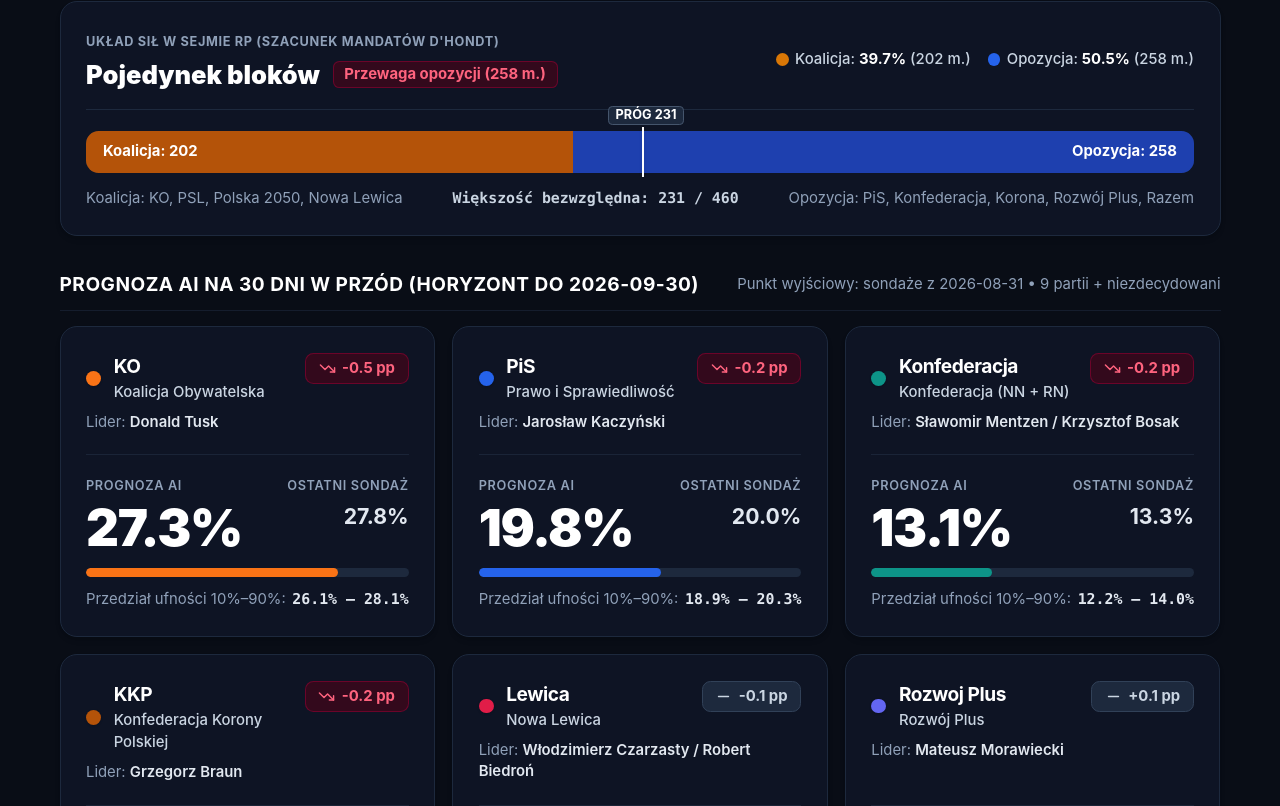
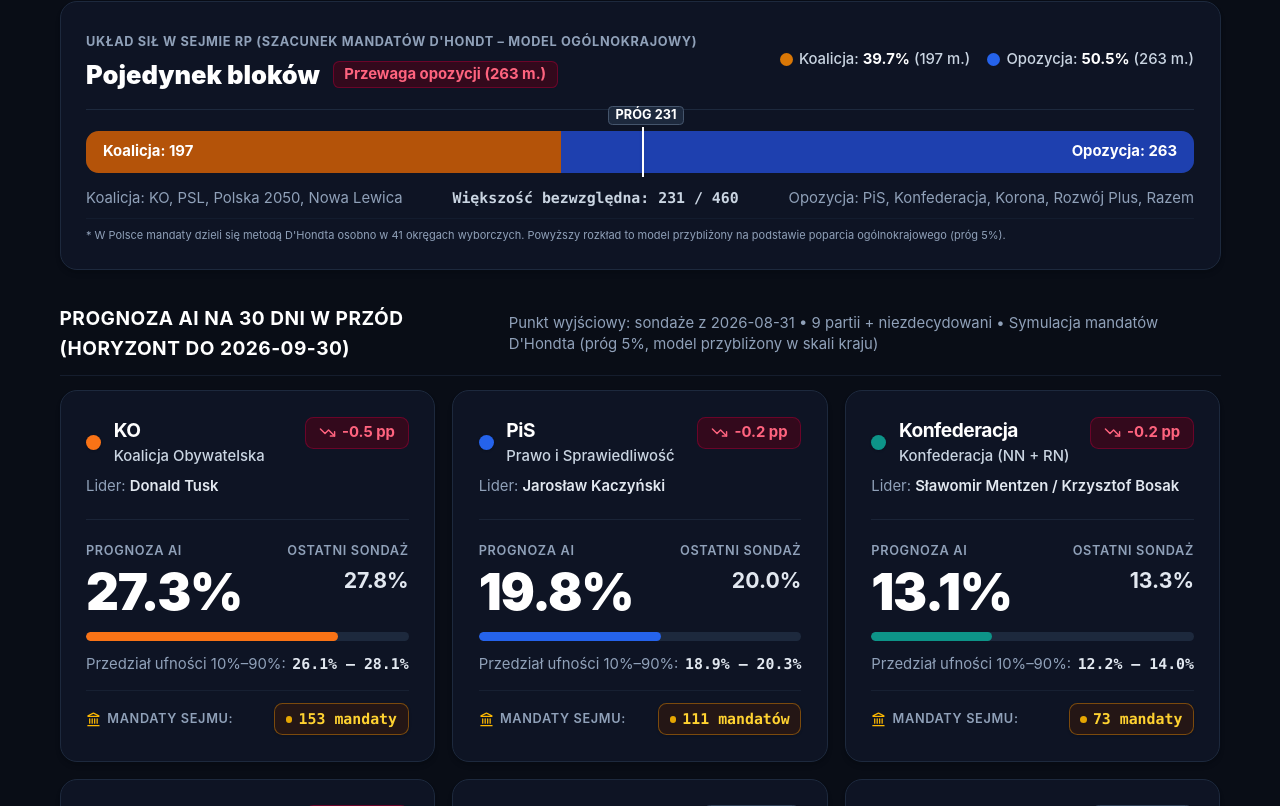
Before and after one commit to takzen/election-pulse-timesfm, a Next.js app in the folder web/: page / in a window 1280 px wide. Shown: the part 294-1100 px from the top of the page. Built offline with nearby package versions, Linux system fonts and the light colour scheme.

Commit message:
Add D'Hondt parliamentary seat simulation to party cards and majority bar

```diff
--- a/web/app/page.tsx
+++ b/web/app/page.tsx
@@ -8,9 +8,13 @@
 import { TwitterCardExport } from "@/components/TwitterCardExport";
 import { AdSidebar } from "@/components/AdSidebar";
 import { Activity, Calendar, ExternalLink } from "lucide-react";
+import { calculateDhondtSeats } from "@/lib/dhondt";
 
 export default function Home() {
   const { metadata, parties_meta, history, forecast_chart } = forecastsData;
+
+  // Parliamentary seat distribution (D'Hondt method, 5% statutory threshold)
+  const parliament = calculateDhondtSeats(parties_meta as any);
 
   // Governing coalition: KO + PSL + Polska 2050 + Nowa Lewica
   const coalitionTotal = roundOne(
@@ -70,6 +74,8 @@
           <MajorityBar
             coalitionTotal={coalitionTotal}
             oppositionTotal={oppositionTotal}
+            coalitionSeats={parliament.coalitionSeats}
+            oppositionSeats={parliament.oppositionSeats}
           />
         </section>
 
@@ -80,13 +86,19 @@
               Prognoza AI na 30 dni w przód (horyzont do {metadata.target_date})
             </h2>
             <p className="text-xs sm:text-sm text-slate-400">
-              Punkt wyjściowy: sondaże z {metadata.cutoff_date} • 9 partii + niezdecydowani
+              Punkt wyjściowy: sondaże z {metadata.cutoff_date} • 9 partii + niezdecydowani • Symulacja mandatów D&apos;Hondta (próg 5%, model przybliżony w skali kraju)
             </p>
           </div>
 
           <div className="grid w-full grid-cols-1 sm:grid-cols-2 lg:grid-cols-3 2xl:grid-cols-5 gap-4">
             {Object.entries(parties_meta).map(([key, meta]) => (
-              <PartyCard key={key} partyKey={key} meta={meta as any} />
+              <PartyCard
+                key={key}
+                partyKey={key}
+                meta={meta as any}
+                seats={parliament.seatsByParty[key]}
+                isAboveThreshold={parliament.isAboveThreshold[key]}
+              />
             ))}
           </div>
         </section>
--- a/web/components/MajorityBar.tsx
+++ b/web/components/MajorityBar.tsx
@@ -5,13 +5,26 @@
 interface MajorityBarProps {
   coalitionTotal: number;
   oppositionTotal: number;
+  coalitionSeats?: number;
+  oppositionSeats?: number;
 }
 
-export function MajorityBar({ coalitionTotal, oppositionTotal }: MajorityBarProps) {
+export function MajorityBar({
+  coalitionTotal,
+  oppositionTotal,
+  coalitionSeats: propCoalitionSeats,
+  oppositionSeats: propOppositionSeats,
+}: MajorityBarProps) {
   // Polish Sejm majority calculation: 460 total seats, 231 needed to govern
   const totalVotes = coalitionTotal + oppositionTotal;
-  const coalitionSeats = totalVotes > 0 ? Math.round((coalitionTotal / totalVotes) * 460) : 230;
-  const oppositionSeats = 460 - coalitionSeats;
+  const coalitionSeats =
+    propCoalitionSeats !== undefined
+      ? propCoalitionSeats
+      : totalVotes > 0
+      ? Math.round((coalitionTotal / totalVotes) * 460)
+      : 230;
+  const oppositionSeats =
+    propOppositionSeats !== undefined ? propOppositionSeats : 460 - coalitionSeats;
   const hasMajority = coalitionSeats >= 231;
 
   return (
@@ -19,7 +32,7 @@
       <div className="flex flex-col gap-3 md:flex-row md:items-center md:justify-between border-b border-slate-800 pb-4">
         <div>
           <span className="text-xs font-bold tracking-wider text-slate-400 uppercase">
-            Układ sił w Sejmie RP (szacunek mandatów D&apos;Hondt)
+            Układ sił w Sejmie RP (szacunek mandatów D&apos;Hondt – model ogólnokrajowy)
           </span>
           <h3 className="mt-1 text-lg sm:text-2xl font-black text-white flex flex-wrap items-center gap-2 sm:gap-3">
             <span>Pojedynek bloków</span>
@@ -83,6 +96,10 @@
         <span className="font-mono text-slate-300 font-semibold">Większość bezwzględna: 231 / 460</span>
         <span>Opozycja: PiS, Konfederacja, Korona, Rozwój Plus, Razem</span>
       </div>
+
+      <div className="mt-2 text-[11px] text-slate-400 border-t border-slate-800/40 pt-2">
+        * W Polsce mandaty dzieli się metodą D&apos;Hondta osobno w 41 okręgach wyborczych. Powyższy rozkład to model przybliżony na podstawie poparcia ogólnokrajowego (próg 5%).
+      </div>
     </div>
   );
 }
--- a/web/components/PartyCard.tsx
+++ b/web/components/PartyCard.tsx
@@ -1,7 +1,7 @@
 "use client";
 
 import React from "react";
-import { TrendingUp, TrendingDown, Minus } from "lucide-react";
+import { TrendingUp, TrendingDown, Minus, Landmark } from "lucide-react";
 
 interface PartyMeta {
   name: string;
@@ -16,9 +16,21 @@
 interface PartyCardProps {
   partyKey: string;
   meta: PartyMeta;
+  seats?: number;
+  isAboveThreshold?: boolean;
 }
 
-export function PartyCard({ partyKey, meta }: PartyCardProps) {
+function formatMandates(seats: number): string {
+  if (seats === 1) return "1 mandat";
+  const mod10 = seats % 10;
+  const mod100 = seats % 100;
+  if (mod10 >= 2 && mod10 <= 4 && (mod100 < 10 || mod100 >= 20)) {
+    return `${seats} mandaty`;
+  }
+  return `${seats} mandatów`;
+}
+
+export function PartyCard({ partyKey, meta, seats = 0, isAboveThreshold = false }: PartyCardProps) {
   const delta = Math.round((meta.forecast - meta.current) * 10) / 10;
   const isPositive = delta > 0.1;
   const isNegative = delta < -0.1;
@@ -108,6 +120,29 @@
             {meta.p10.toFixed(1)}% – {meta.p90.toFixed(1)}%
           </span>
         </div>
+
+        {/* Parliamentary Seats (Mandaty w Sejmie) */}
+        <div className="mt-3.5 pt-3 border-t border-slate-800/60 flex items-center justify-between">
+          <span className="text-xs font-semibold text-slate-400 uppercase tracking-wider flex items-center gap-1.5">
+            <Landmark className="h-3.5 w-3.5 text-amber-400" />
+            Mandaty Sejmu:
+          </span>
+
+          {partyKey === "Niezdecydowani" ? (
+            <span className="text-xs text-slate-400 italic">
+              Poza podziałem
+            </span>
+          ) : isAboveThreshold && seats > 0 ? (
+            <span className="inline-flex items-center gap-1.5 rounded-lg bg-amber-950/40 border border-amber-500/40 px-2.5 py-1 text-xs sm:text-sm font-black text-amber-300 font-mono shadow-sm">
+              <span className="h-1.5 w-1.5 rounded-full bg-amber-400 animate-pulse" />
+              {formatMandates(seats)}
+            </span>
+          ) : (
+            <span className="inline-flex items-center rounded-md bg-slate-800/80 border border-slate-700/60 px-2 py-0.5 text-xs font-medium text-slate-400">
+              0 m. (pod progiem 5%)
+            </span>
+          )}
+        </div>
       </div>
     </div>
   );
--- /dev/null
+++ b/web/lib/dhondt.ts
@@ -0,0 +1,78 @@
+/**
+ * D'Hondt seat allocation algorithm for Polish parliamentary elections (Sejm RP).
+ * - Total seats: 460 (231 needed for absolute majority).
+ * - Statutory threshold: 5.0% for individual political parties.
+ * - Non-partisan options (e.g. Niezdecydowani) do not participate in seat distribution.
+ */
+
+export interface ParliamentSimulation {
+  seatsByParty: Record<string, number>;
+  isAboveThreshold: Record<string, boolean>;
+  coalitionSeats: number;
+  oppositionSeats: number;
+  totalSeats: number;
+  threshold: number;
+}
+
+export const COALITION_PARTIES = ["KO", "PSL", "Polska_2050", "Lewica"];
+export const OPPOSITION_PARTIES = ["PiS", "Konfederacja", "KKP", "Rozwoj_Plus", "Razem"];
+
+export function calculateDhondtSeats(
+  partiesMeta: Record<string, { forecast: number }>,
+  totalSeats: number = 460,
+  threshold: number = 5.0
+): ParliamentSimulation {
+  const eligibleParties = Object.entries(partiesMeta).filter(
+    ([key, p]) => key !== "Niezdecydowani" && p.forecast >= threshold
+  );
+
+  const seatsByParty: Record<string, number> = {};
+  const isAboveThreshold: Record<string, boolean> = {};
+
+  for (const [key, p] of Object.entries(partiesMeta)) {
+    seatsByParty[key] = 0;
+    isAboveThreshold[key] = key !== "Niezdecydowani" && p.forecast >= threshold;
+  }
+
+  if (eligibleParties.length > 0) {
+    // Generate quotients: vote / divisor
+    const quotients: { partyKey: string; quotient: number }[] = [];
+    for (const [key, p] of eligibleParties) {
+      for (let divisor = 1; divisor <= totalSeats; divisor++) {
+        quotients.push({
+          partyKey: key,
+          quotient: p.forecast / divisor,
+        });
+      }
+    }
+
+    // Sort descending
+    quotients.sort((a, b) => b.quotient - a.quotient);
+
+    // Assign top totalSeats quotients
+    for (let i = 0; i < totalSeats && i < quotients.length; i++) {
+      const winner = quotients[i].partyKey;
+      seatsByParty[winner] = (seatsByParty[winner] || 0) + 1;
+    }
+  }
+
+  let coalitionSeats = 0;
+  let oppositionSeats = 0;
+
+  for (const p of COALITION_PARTIES) {
+    coalitionSeats += seatsByParty[p] || 0;
+  }
+
+  for (const p of OPPOSITION_PARTIES) {
+    oppositionSeats += seatsByParty[p] || 0;
+  }
+
+  return {
+    seatsByParty,
+    isAboveThreshold,
+    coalitionSeats,
+    oppositionSeats,
+    totalSeats,
+    threshold,
+  };
+}
```
